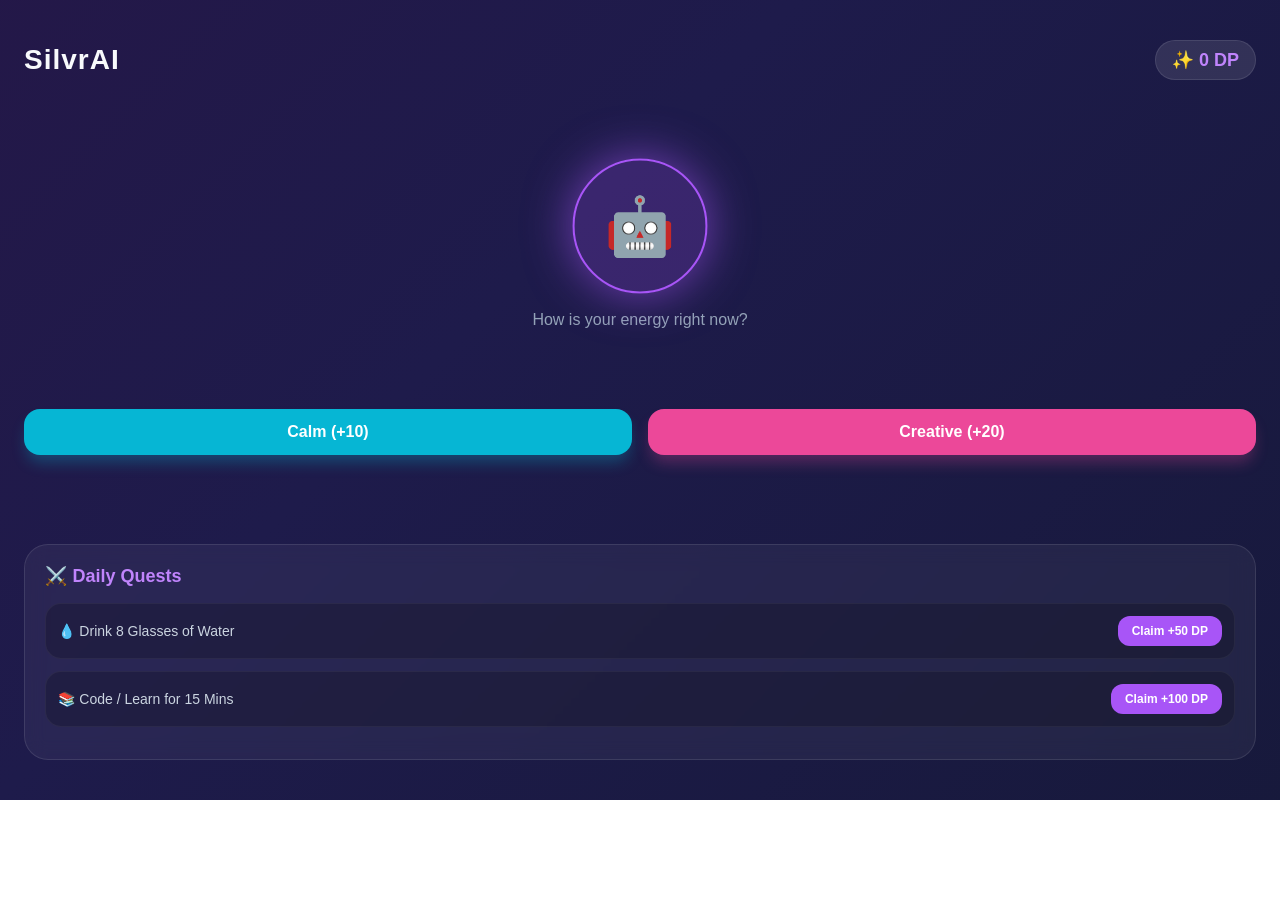
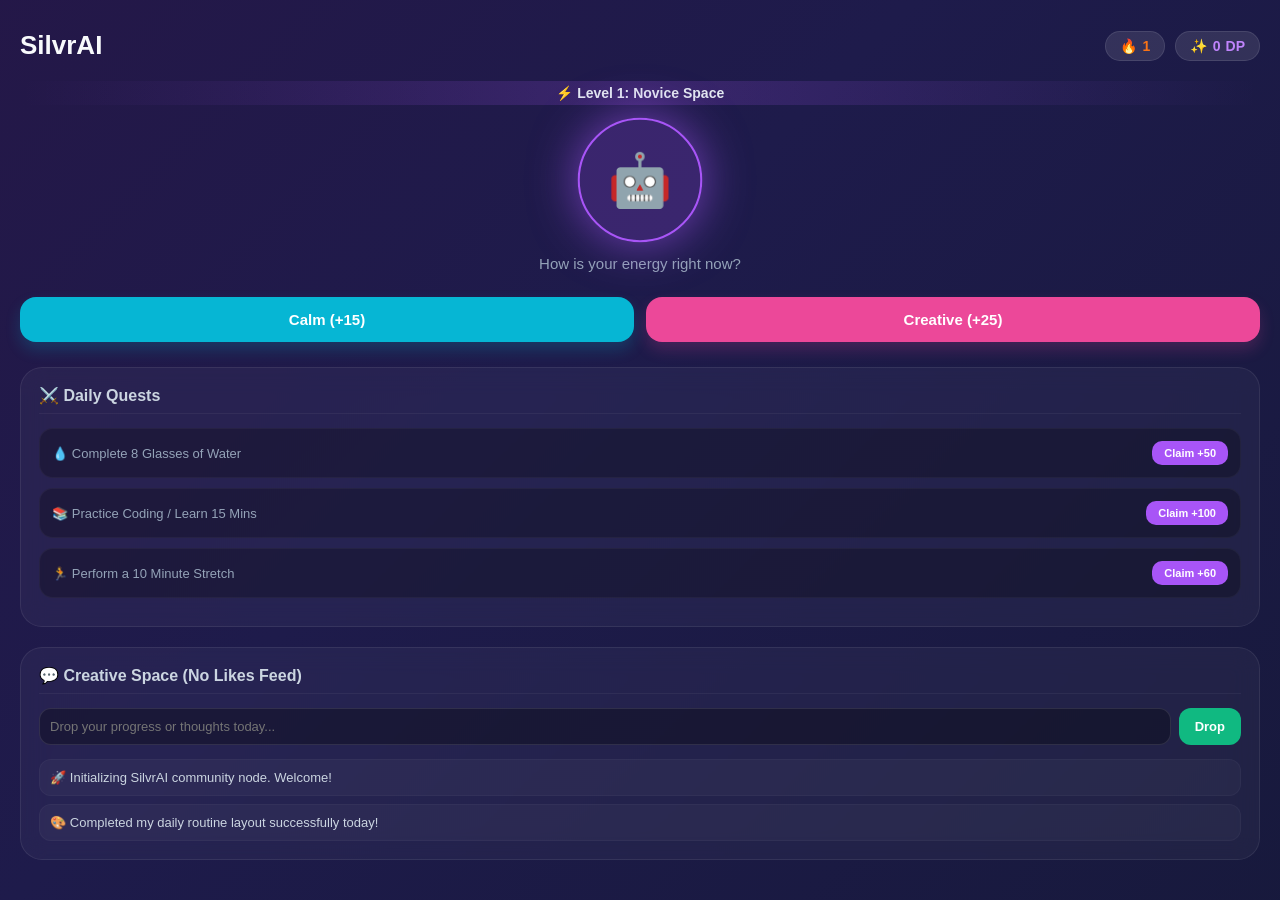
Before and after one commit to technologyandappsapporia-png/SilvrAI, a plain HTML site: page index.html in a window 1280 px wide. Before the commit the page ends 800 px from the top, so only its background shows below. Drawn offline with Linux system fonts and the light colour scheme.

Commit message:
Update index.html

```diff
--- a/index.html
+++ b/index.html
@@ -3,10 +3,12 @@
 <head>
     <meta charset="UTF-8">
     <meta name="viewport" content="width=device-width, initial-scale=1.0">
-    <title>SilvrAI - Day 2</title>
+    <title>SilvrAI - Ultimate Edition</title>
     <style>
-        /* Day 1 Core Styles Ke Sath Day 2 Ka Balance */
+        /* Global Core Setup */
         * { box-sizing: border-box; margin: 0; padding: 0; font-family: sans-serif; }
+
+        /* Dynamic Theme Variables - Changing according to levels */
         body {
             background: linear-gradient(-45deg, #0f172a, #1e1b4b, #311042, #020617);
             background-size: 400% 400%;
@@ -15,123 +17,182 @@
             color: white;
             display: flex;
             flex-direction: column;
-            justify-content: space-between;
-            padding: 24px;
-            overflow-y: auto; /* Day 2 me list lambi ho sakti hai isliye scroll on kiya */
+            padding: 20px;
+            overflow-y: auto;
             user-select: none;
         }
+
         @keyframes gradientBG {
             0% { background-position: 0% 50%; }
             50% { background-position: 100% 50%; }
             100% { background-position: 0% 50%; }
         }
-        .top-bar { display: flex; justify-content: space-between; align-items: center; margin-top: 16px; margin-bottom: 24px; }
-        .logo { font-size: 28px; font-weight: 800; letter-spacing: 1px; color: #f8fafc; }
-        .points-box { background: rgba(255,255,255,0.1); padding: 8px 16px; border-radius: 9999px; border: 1px solid rgba(255,255,255,0.1); }
-        .points-text { color: #c084fc; font-weight: bold; font-size: 18px; }
 
-        .center-zone { display: flex; flex-direction: column; align-items: center; justify-content: center; margin-bottom: 24px; }
+        /* Top Status Section */
+        .top-bar { display: flex; justify-content: space-between; align-items: center; margin-top: 10px; margin-bottom: 20px; }
+        .logo { font-size: 26px; font-weight: 800; tracking-spacing: 1px; color: #f8fafc; }
+        .stats-row { display: flex; gap: 10px; }
+        .stat-badge { background: rgba(255,255,255,0.1); padding: 6px 14px; border-radius: 9999px; border: 1px solid rgba(255,255,255,0.1); font-weight: bold; font-size: 14px; display: flex; align-items: center; gap: 5px; }
+        .dp-badge { color: #c084fc; }
+        .streak-badge { color: #f97316; }
+
+        /* Level Display */
+        .level-banner { text-align: center; background: linear-gradient(90deg, transparent, rgba(168, 85, 247, 0.2), transparent); padding: 4px 0; margin-bottom: 15px; font-size: 14px; font-weight: bold; color: #e2e8f0; border-radius: 8px; }
+
+        /* Robot Avatar Center Box */
+        .center-zone { display: flex; flex-direction: column; align-items: center; justify-content: center; margin-bottom: 25px; }
         .fluid-avatar {
-            width: 130px; height: 130px; border-radius: 50%;
+            width: 120px; height: 120px; border-radius: 50%;
             background: rgba(168, 85, 247, 0.2); border: 2px solid #a855f7;
-            display: flex; align-items: center; justify-content: center; font-size: 55px;
+            display: flex; align-items: center; justify-content: center; font-size: 50px;
             box-shadow: 0 0 30px rgba(168, 85, 247, 0.4);
             animation: pulseGlow 3s ease-in-out infinite;
             transition: transform 0.1s;
         }
-        .fluid-avatar:active { transform: scale(0.9); }
         @keyframes pulseGlow {
             0%, 100% { transform: scale(1); box-shadow: 0 0 30px rgba(168, 85, 247, 0.4); }
             50% { transform: scale(1.05); box-shadow: 0 0 50px rgba(168, 85, 247, 0.7); }
         }
-        .status-text { color: #94a3b8; margin-top: 20px; font-size: 16px; font-weight: 500; text-align: center; }
+        .status-text { color: #94a3b8; margin-top: 15px; font-size: 15px; font-weight: 500; text-align: center; }
 
-        .button-row { display: flex; gap: 16px; margin-bottom: 32px; }
-        .btn { flex: 1; padding: 14px 0; border: none; border-radius: 16px; font-weight: bold; font-size: 16px; color: white; transition: transform 0.1s; cursor: pointer; }
+        /* Mood Quick Buttons */
+        .button-row { display: flex; gap: 12px; margin-bottom: 25px; }
+        .btn { flex: 1; padding: 14px 0; border: none; border-radius: 16px; font-weight: bold; font-size: 15px; color: white; transition: transform 0.1s; cursor: pointer; }
         .btn:active { transform: scale(0.95); }
-        .btn-calm { background: #06b6d4; box-shadow: 0 10px 15px -3px rgba(6, 182, 212, 0.3); }
-        .btn-creative { background: #ec4899; box-shadow: 0 10px 15px -3px rgba(236, 72, 153, 0.3); }
+        .btn-calm { background: #06b6d4; box-shadow: 0 8px 15px rgba(6, 182, 212, 0.2); }
+        .btn-creative { background: #ec4899; box-shadow: 0 8px 15px rgba(236, 72, 153, 0.2); }
 
-        /* === 📋 DAY 2 NEW STYLES: Tasks List Box === */
-        .quest-container { background: rgba(255, 255, 255, 0.05); backdrop-filter: blur(10px); padding: 20px; border-radius: 24px; border: 1px solid rgba(255, 255, 255, 0.1); margin-bottom: 16px; }
-        .quest-title { font-size: 18px; font-weight: bold; color: #c084fc; margin-bottom: 16px; display: flex; align-items: center; gap: 8px; }
-        .task-box { display: flex; justify-content: space-between; align-items: center; background: rgba(0,0,0,0.2); padding: 12px; border-radius: 16px; border: 1px solid rgba(255,255,255,0.05); margin-bottom: 12px; transition: all 0.3s; }
-        .task-text { font-size: 14px; color: #cbd5e1; }
-        .claim-btn { background: #a855f7; color: white; border: none; padding: 8px 14px; border-radius: 12px; font-size: 12px; font-weight: bold; cursor: pointer; transition: transform 0.1s; }
+        /* Dashboard App Containers (Quests & Community) */
+        .app-card { background: rgba(255, 255, 255, 0.04); backdrop-filter: blur(12px); padding: 18px; border-radius: 22px; border: 1px solid rgba(255, 255, 255, 0.08); margin-bottom: 20px; }
+        .card-title { font-size: 16px; font-weight: bold; color: #cbd5e1; margin-bottom: 14px; display: flex; align-items: center; gap: 6px; border-bottom: 1px solid rgba(255,255,255,0.05); padding-bottom: 8px; }
+
+        /* Daily Quests Layout */
+        .task-box { display: flex; justify-content: space-between; align-items: center; background: rgba(0,0,0,0.25); padding: 12px; border-radius: 14px; border: 1px solid rgba(255,255,255,0.04); margin-bottom: 10px; }
+        .task-text { font-size: 13px; color: #94a3b8; }
+        .claim-btn { background: #a855f7; color: white; border: none; padding: 6px 12px; border-radius: 10px; font-size: 11px; font-weight: bold; cursor: pointer; transition: transform 0.1s; }
         .claim-btn:active { transform: scale(0.9); }
-        .claim-btn:disabled { background: #475569; color: #94a3b8; cursor: not-allowed; }
+        .claim-btn:disabled { background: #334155; color: #64748b; cursor: not-allowed; }
+
+        /* Creative Space Feed Layout */
+        .feed-input-zone { display: flex; gap: 8px; margin-bottom: 14px; }
+        .feed-input { flex: 1; background: rgba(0,0,0,0.3); border: 1px solid rgba(255,255,255,0.1); border-radius: 12px; padding: 10px; color: white; font-size: 13px; outline: none; }
+        .post-btn { background: #10b981; border: none; border-radius: 12px; padding: 0 16px; font-size: 13px; font-weight: bold; color: white; cursor: pointer; }
+        .feed-container { max-height: 180px; overflow-y: auto; display: flex; flex-direction: column; gap: 8px; }
+        .feed-item { background: rgba(255,255,255,0.03); border: 1px solid rgba(255,255,255,0.03); padding: 10px; border-radius: 12px; font-size: 13px; color: #cbd5e1; word-break: break-word; animation: slideIn 0.3s ease; }
+        @keyframes slideIn { from { opacity: 0; transform: translateY(5px); } to { opacity: 1; transform: translateY(0); } }
     </style>
 </head>
 <body>
 
-    <!-- Day 1 Features Continued -->
+    <!-- Top Info Grid -->
     <div class="top-bar">
         <div class="logo">SilvrAI</div>
-        <div class="points-box">
-            <span class="points-text">✨ <span id="pointsDisplay">0</span> DP</span>
+        <div class="stats-row">
+            <div class="stat-badge streak-badge">🔥 <span id="streakDisplay">1</span></div>
+            <div class="stat-badge dp-badge">✨ <span id="pointsDisplay">0</span> DP</div>
         </div>
     </div>
 
+    <!-- Level Banner -->
+    <div class="level-banner" id="levelDisplay">⚡ Level 1: Novice Space</div>
+
+    <!-- Main Brain/Avatar -->
     <div class="center-zone">
         <div id="avatar" class="fluid-avatar">🤖</div>
-        <p class="status-text">How is your energy right now?</p>
+        <p class="status-text" id="statusMessage">How is your energy right now?</p>
     </div>
 
+    <!-- Interaction Hub -->
     <div class="button-row">
-        <button onclick="handleMood('Calm', 10, '😌')" class="btn btn-calm">Calm (+10)</button>
-        <button onclick="handleMood('Creative', 20, '✨')" class="btn btn-creative">Creative (+20)</button>
+        <button onclick="handleMood('Calm', 15, '😌')" class="btn btn-calm">Calm (+15)</button>
+        <button onclick="handleMood('Creative', 25, '⚡')" class="btn btn-creative">Creative (+25)</button>
     </div>
 
-    <!-- === 📋 DAY 2 FEATURE: Daily Life RPG Quests Section === -->
-    <div class="quest-container">
-        <div class="quest-title">⚔️ Daily Quests</div>
-
-        <!-- Task 1 -->
-        <div class="task-box" id="task1Box">
-            <span class="task-text">💧 Drink 8 Glasses of Water</span>
-            <button onclick="completeTask('task1Box', 50)" class="claim-btn">Claim +50 DP</button>
-        </div>
-
-        <!-- Task 2 -->
-        <div class="task-box" id="task2Box">
-            <span class="task-text">📚 Code / Learn for 15 Mins</span>
-            <button onclick="completeTask('task2Box', 100)" class="claim-btn">Claim +100 DP</button>
+    <!-- Daily Quests Card -->
+    <div class="app-card">
+        <div class="card-title">⚔️ Daily Quests</div>
+        <div id="questsList">
+            <div class="task-box" id="t1">
+                <span class="task-text">💧 Complete 8 Glasses of Water</span>
+                <button onclick="completeTask('t1', 50)" class="claim-btn">Claim +50</button>
+            </div>
+            <div class="task-box" id="t2">
+                <span class="task-text">📚 Practice Coding / Learn 15 Mins</span>
+                <button onclick="completeTask('t2', 100)" class="claim-btn">Claim +100</button>
+            </div>
+            <div class="task-box" id="t3">
+                <span class="task-text">🏃 Perform a 10 Minute Stretch</span>
+                <button onclick="completeTask('t3', 60)" class="claim-btn">Claim +60</button>
+            </div>
         </div>
     </div>
 
-    <!-- Core App Logic (Day 1 + Day 2 Combined) -->
+    <!-- Anti-Algorithm Creative Space Card -->
+    <div class="app-card">
+        <div class="card-title">💬 Creative Space (No Likes Feed)</div>
+        <div class="feed-input-zone">
+            <input type="text" id="postInput" class="feed-input" placeholder="Drop your progress or thoughts today..." maxlength="100">
+            <button onclick="addPost()" class="post-btn">Drop</button>
+        </div>
+        <div id="feedBox" class="feed-container">
+            <div class="feed-item">🚀 Initializing SilvrAI community node. Welcome!</div>
+            <div class="feed-item">🎨 Completed my daily routine layout successfully today!</div>
+        </div>
+    </div>
+
+    <!-- Deep Logic Architecture -->
     <script>
         let totalPoints = 0;
+        let userLevel = 1;
+        let currentStreak = 1;
+
         const pointsDisplay = document.getElementById('pointsDisplay');
+        const streakDisplay = document.getElementById('streakDisplay');
+        const levelDisplay = document.getElementById('levelDisplay');
         const avatar = document.getElementById('avatar');
+        const statusMessage = document.getElementById('statusMessage');
+        const postInput = document.getElementById('postInput');
+        const feedBox = document.getElementById('feedBox');
 
-        // Day 1 Logic
+        window.onload = function() {
+            currentStreak = Math.floor(Math.random() * 3) + 1;
+            streakDisplay.innerText = currentStreak;
+        };
+
         function handleMood(mood, points, emoji) {
-            totalPoints += points;
-            pointsDisplay.innerText = totalPoints;
+            updatePoints(points);
             avatar.innerText = emoji;
-            setTimeout(() => { avatar.innerText = '🤖'; }, 1500);
+            statusMessage.innerText = `System modulated to ${mood} frequency!`;
+
+            setTimeout(() => {
+                avatar.innerText = '🤖';
+                statusMessage.innerText = "How is your energy right now?";
+            }, 1500);
         }
 
-        // === 🧠 DAY 2 NEW LOGIC: Task Completion ===
         function completeTask(boxId, bonusPoints) {
             const taskBox = document.getElementById(boxId);
             const btn = taskBox.querySelector('.claim-btn');
 
-            // Task completed effect
-            taskBox.style.opacity = '0.4';
-            taskBox.style.border = '1px solid rgba(34, 197, 94, 0.3)'; // Green border hint
+            taskBox.style.opacity = '0.35';
             btn.disabled = true;
-            btn.innerText = '✅ Done';
+            btn.innerText = '✅ Claimed';
 
-            // Robot reaction to task success
-            avatar.innerText = '🚀';
-            setTimeout(() => { avatar.innerText = '🤖'; }, 1200);
+            avatar.innerText = '🌟';
+            statusMessage.innerText = "Objective Secured! Reward processed.";
 
-            // Add points
-            totalPoints += bonusPoints;
-            pointsDisplay.innerText = totalPoints;
+            setTimeout(() => {
+                avatar.innerText = '🤖';
+                statusMessage.innerText = "How is your energy right now?";
+            }, 1200);
+
+            updatePoints(bonusPoints);
         }
-    </script>
-</body>
-</html>
+
+        function addPost() {
+            const txt = postInput.value.trim();
+            if(txt === "") return;
+
+            const newItem = document.createElement('div');
+            newItem.className = 'feed-item';
+            newItem.innerText = `📡 Anonymous Node: ${txt}`;
```
